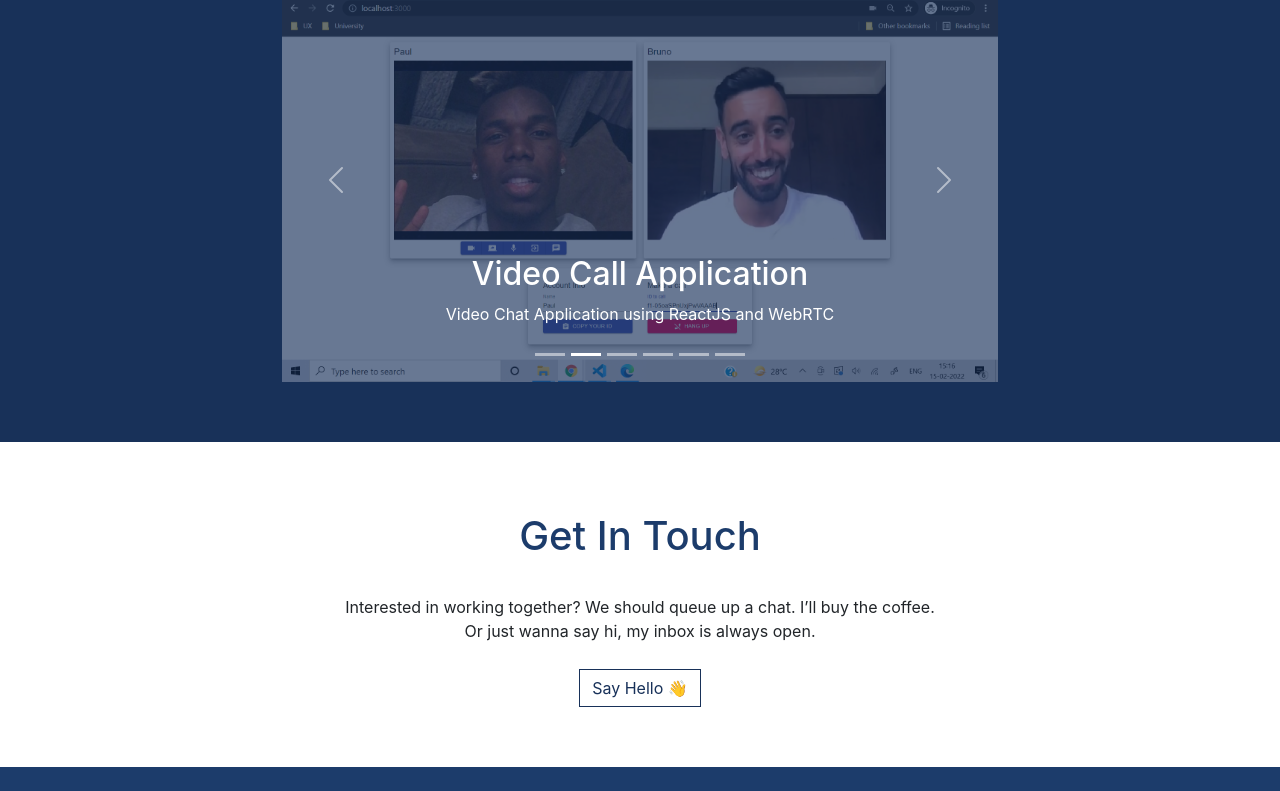
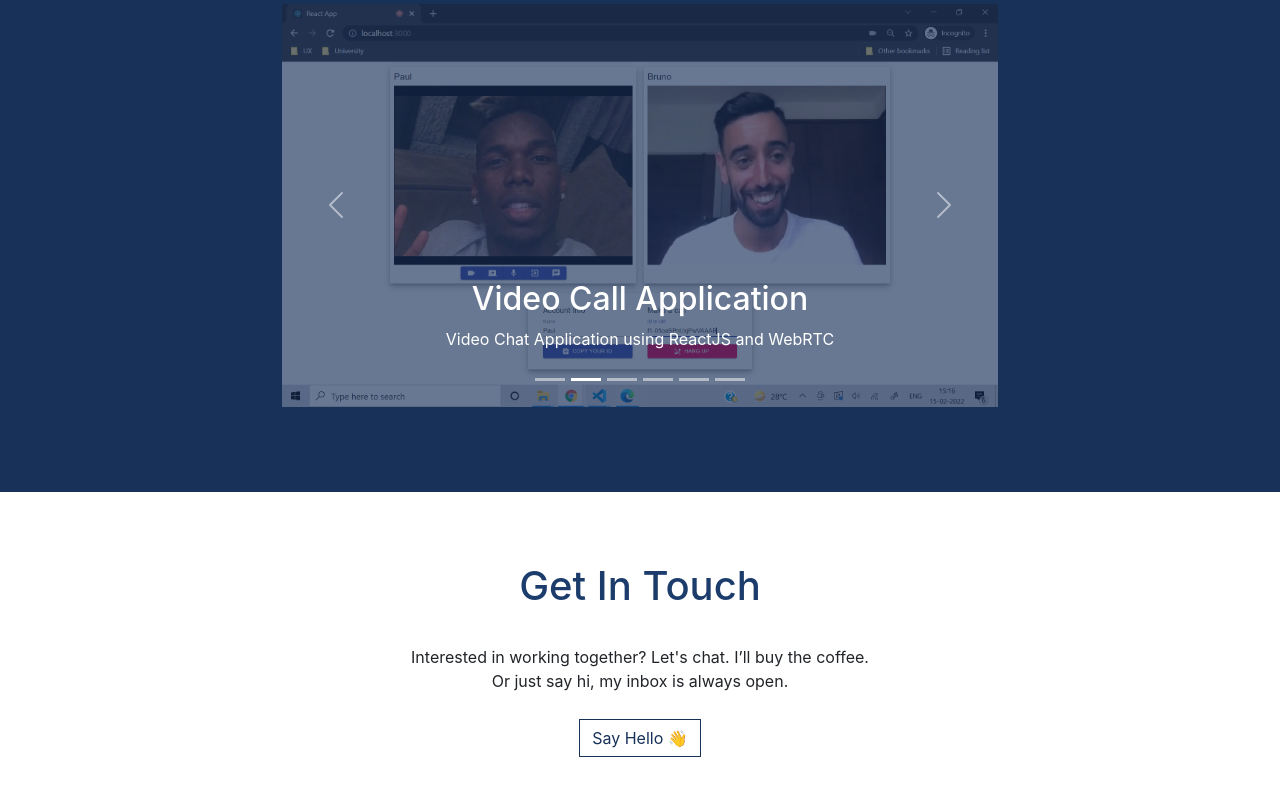
Before and after one commit to omcar04/omcar_parab, a React (Create React App) app: page / in a window 1280 px wide. Shown: the part 1997-2788 px from the top of the page. Built offline with nearby package versions, Linux system fonts and the light colour scheme.

Commit message:
Modified Changes

```diff
--- a/package.json
+++ b/package.json
@@ -1,5 +1,6 @@
 {
   "name": "responsive",
+  "homepage": "https://omcar04.github.io/omcar_parab",
   "version": "0.1.0",
   "private": true,
   "dependencies": {
@@ -10,6 +11,7 @@
     "@testing-library/react": "^12.1.2",
     "@testing-library/user-event": "^13.5.0",
     "bootstrap": "^5.1.3",
+    "gh-pages": "^3.2.3",
     "react": "^17.0.2",
     "react-bootstrap": "^2.1.2",
     "react-caroussel": "^1.0.6",
@@ -21,6 +23,8 @@
     "web-vitals": "^2.1.4"
   },
   "scripts": {
+    "predeploy": "npm run build",
+    "deploy": "gh-pages -d build",
     "start": "react-scripts start",
     "build": "react-scripts build",
     "test": "react-scripts test",
--- a/src/components/About.js
+++ b/src/components/About.js
@@ -11,8 +11,8 @@ import {
   SiAdobexd,
   SiUnity,
 } from "react-icons/si";
-import ProgressBar from "react-bootstrap/ProgressBar";
-// import { GiGraduateCap, GiSuitcase, GiLaptop } from "react-icons/gi";
+// import ProgressBar from "react-bootstrap/ProgressBar";
+
 import pic from "../images/site-pic.png";
 
 const About = ({ aboutRef }) => {
--- a/src/components/Contact.js
+++ b/src/components/Contact.js
@@ -21,9 +21,9 @@ const Contact = ({ contactRef }) => {
             <Col xs={0} lg={2}></Col>
             <Col className="text-center" xs={12} lg={8}>
               <p>
-                Interested in working together? We should queue up a chat. I’ll
-                buy the coffee. <br />
-                Or just wanna say hi, my inbox is always open.
+                Interested in working together? Let's chat. I’ll buy the coffee.
+                <br />
+                Or just say hi, my inbox is always open.
               </p>
               <Button className="sayhello" href="mailto:omcar04@gmail.com">
                 Say Hello 👋
@@ -35,7 +35,7 @@ const Contact = ({ contactRef }) => {
         <div
           className="text-center"
           style={{
-            backgroundColor: "#1c3c6b",
+            backgroundColor: "#183159",
             height: "200px",
             color: "#ffffff",
           }}
--- a/src/components/Typedtext.css
+++ b/src/components/Typedtext.css
@@ -24,29 +24,10 @@
 
 .sec-padding {
   padding-top: 70px;
-  padding-bottom: 60px;
+  padding-bottom: 85px;
 }
 /* .sec-padding b {
   color: #183159;
-} */
-.progress {
-  height: 5px;
-}
-.progress-bar {
-  background-color: #183159;
-  animation-name: animateBar;
-  animation-iteration-count: 1;
-  animation-timing-function: ease-in;
-  animation-duration: 0.8s;
-}
-
-/* @keyframes animateBar {
-  0% {
-    transform: translateX(-100%);
-  }
-  100% {
-    transform: translateX(0);
-  }
 } */
 
 .blue-bg {
```
Also changed, not shown: 1 other file (tests, documents, lock files or other folders).
